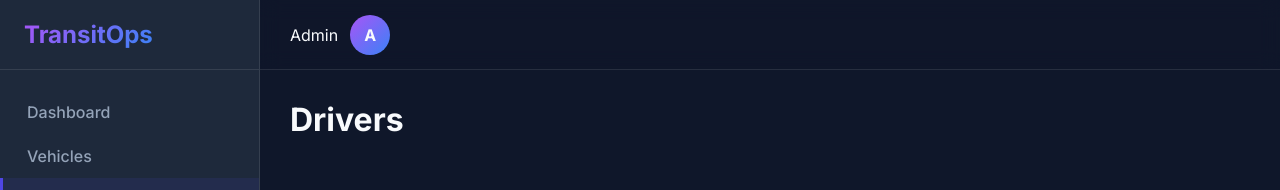
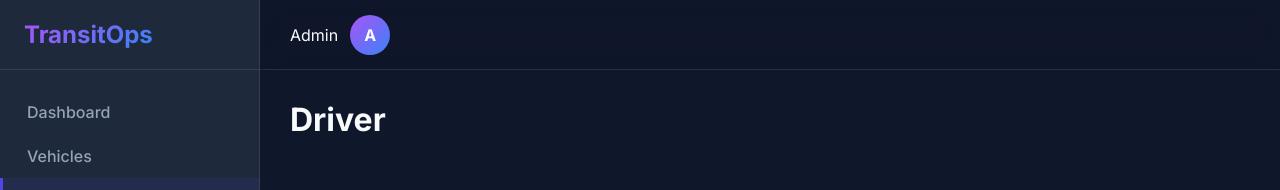
Before and after one commit to sradhya9/oodu-transitOps, a React app in the folder frontend/: page /drivers in a window 1280 px wide. Shown: the top 190 px of the page. Built offline with nearby package versions, Linux system fonts and the light colour scheme; the HTML template or start-up script is replaced by a standard one.

Commit message:
feat: create Drivers page component

```diff
--- a/frontend/src/pages/Drivers.jsx
+++ b/frontend/src/pages/Drivers.jsx
@@ -1,7 +1,7 @@
 const Drivers = () => {
   return (
     <div>
-      <h1>Drivers</h1>
+      <h1>Driver</h1>
     </div>
   );
 };
```
